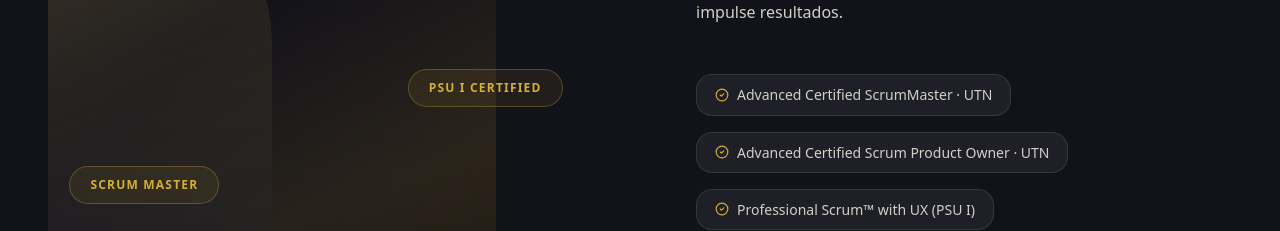
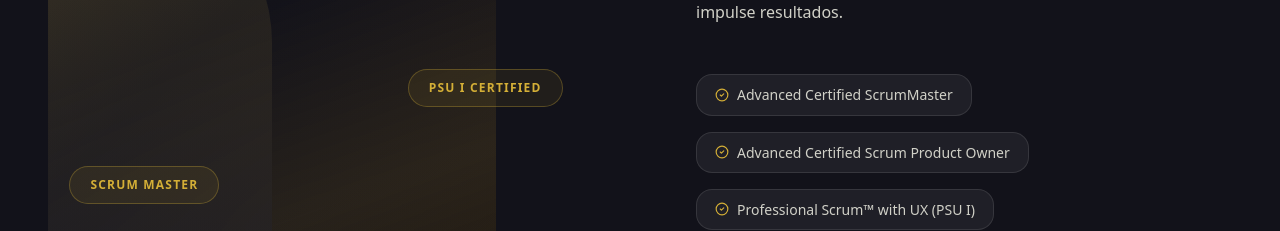
Before and after one commit to jagoff/web-coaching-terceros, a Next.js app: page / in a window 1280 px wide. Shown: the part 1971-2202 px from the top of the page. Built offline with nearby package versions, Linux system fonts and the light colour scheme; no server answers.

Commit message:
Remove UTN suffix from credential chips

```diff
--- a/components/sections/About.tsx
+++ b/components/sections/About.tsx
@@ -44,8 +44,8 @@ const statReveal: Variants = {
 };
 
 const credentials = [
-  "Advanced Certified ScrumMaster · UTN",
-  "Advanced Certified Scrum Product Owner · UTN",
+  "Advanced Certified ScrumMaster",
+  "Advanced Certified Scrum Product Owner",
   "Professional Scrum™ with UX (PSU I)",
   "Management 3.0 Metrics & OKR's",
   "unFIX Foundation Workshop",
```
